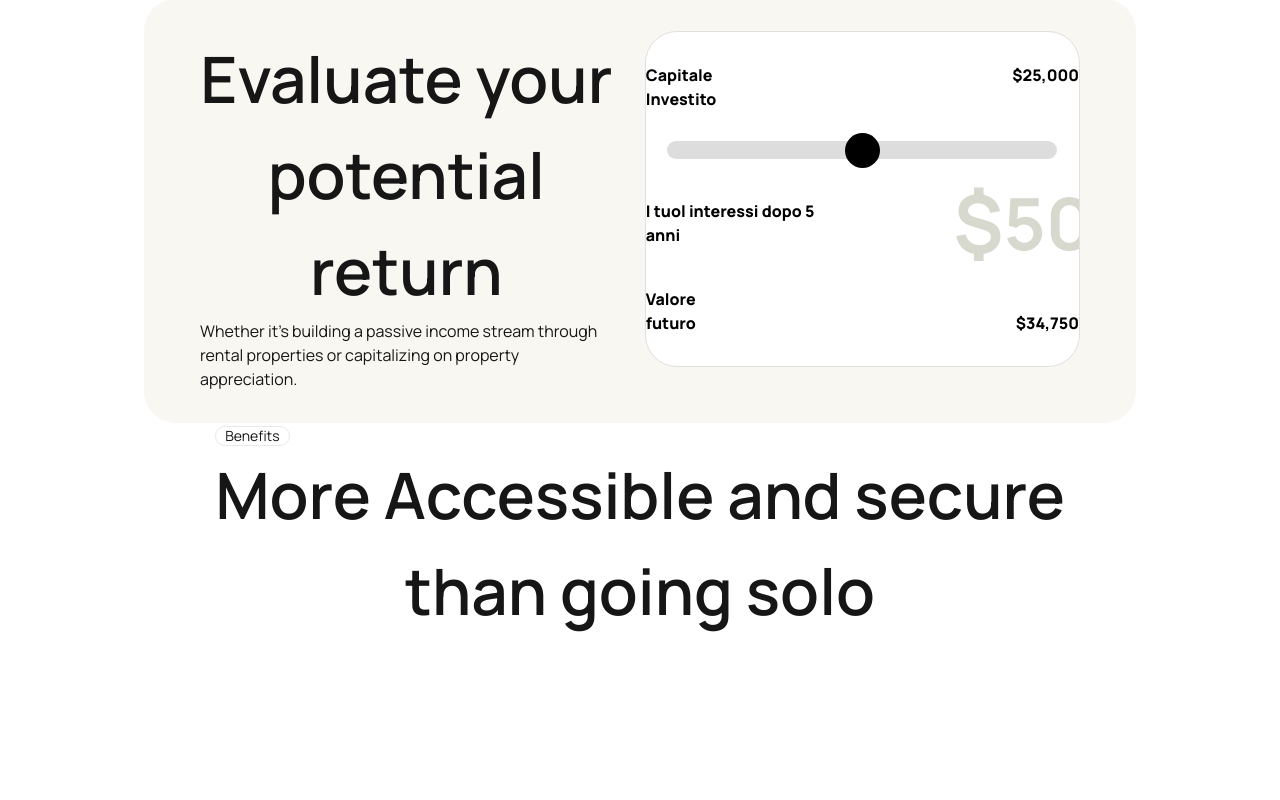
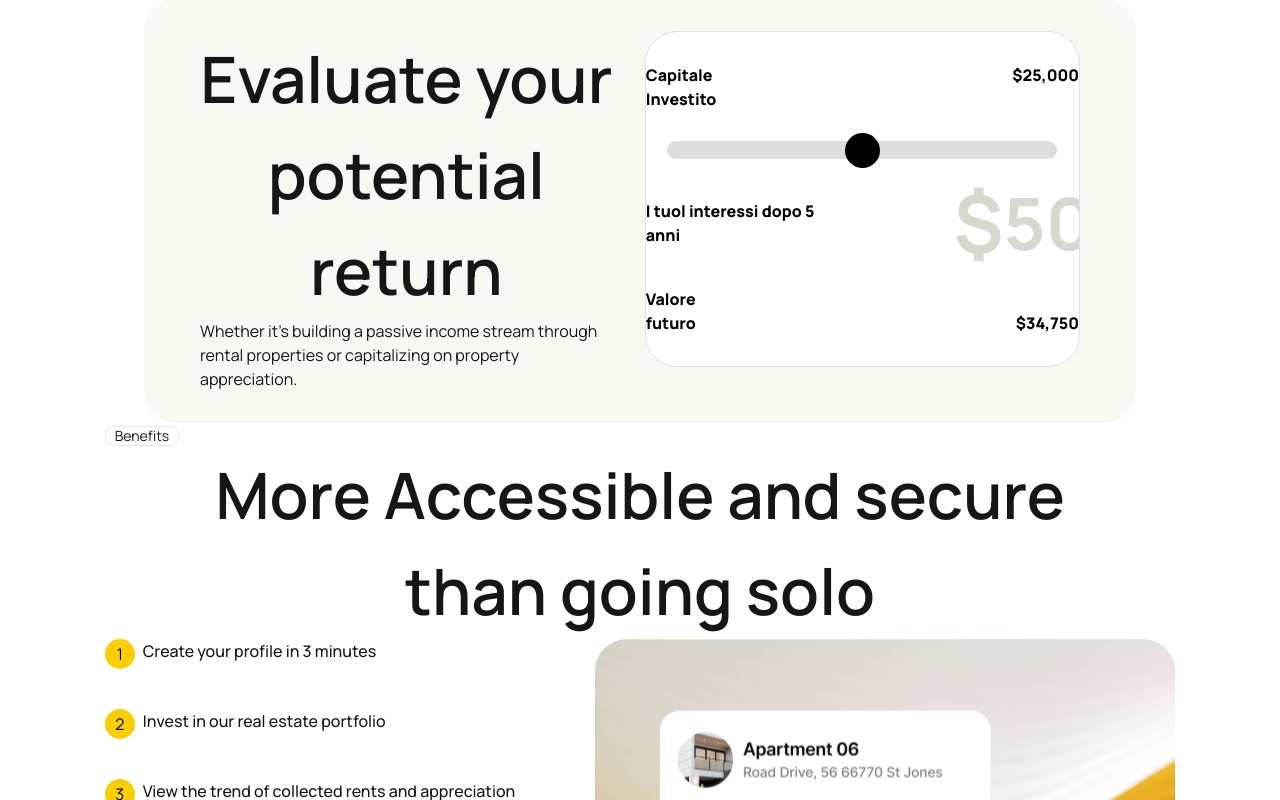
Before and after one commit to Daniel264/Slice, a Next.js app: page / in a window 1280 px wide. Shown: the part 2000-2800 px from the top of the page. Before the commit the page ends 2659 px from the top, so only its background shows below. Built offline with nearby package versions, Linux system fonts and the light colour scheme.

Commit message:
create and add the elements in the third section (benefits)

```diff
--- a/src/components/Benefits.tsx
+++ b/src/components/Benefits.tsx
@@ -1,13 +1,19 @@
+import { works } from "@/utilities/yellow-text";
 import { Badge } from "./Badge"
+import { HeroSection } from "./Hero-section-Template";
 
 export const Benefits = () => {
     return (
-        <section>
+        <section className="badge-component">
             <div>
                 <Badge>Benefits</Badge>
                 <h1>
                     More Accessible and secure <br /> than going solo
                 </h1>
+
+                <div>
+                    <HeroSection flexDirection={"row"} designedText={false} src={"/assets/images/third-section.svg"} arrayName={works} />
+                </div>
             </div>
         </section>
     );
--- a/src/styles/SCSS/layout/_benefits.scss
+++ b/src/styles/SCSS/layout/_benefits.scss
@@ -1 +1,7 @@
 @use '../components/badge' as bad;
+@use '../components/hero' as *;
+
+
+.badge-component {
+    @include hero
+}
```
Also changed, not shown: public/assets/images/third-section.svg (added).
